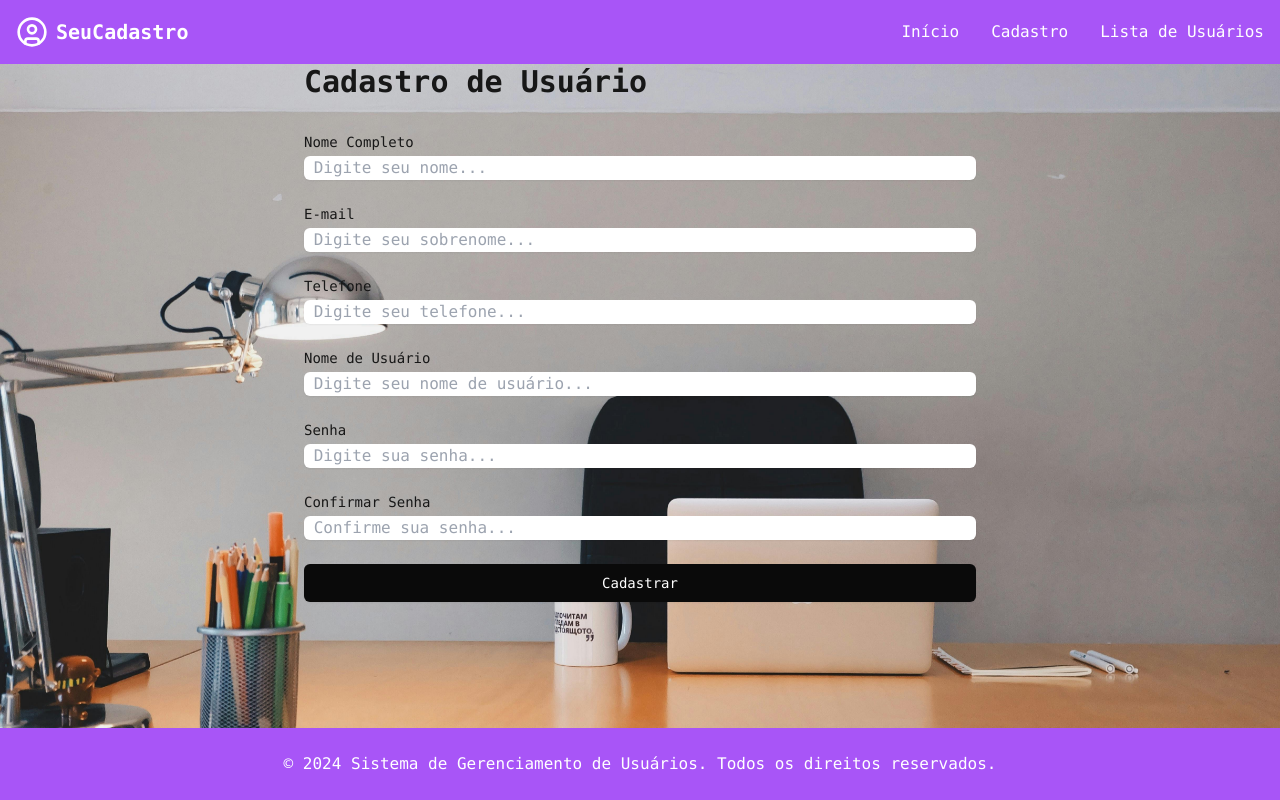
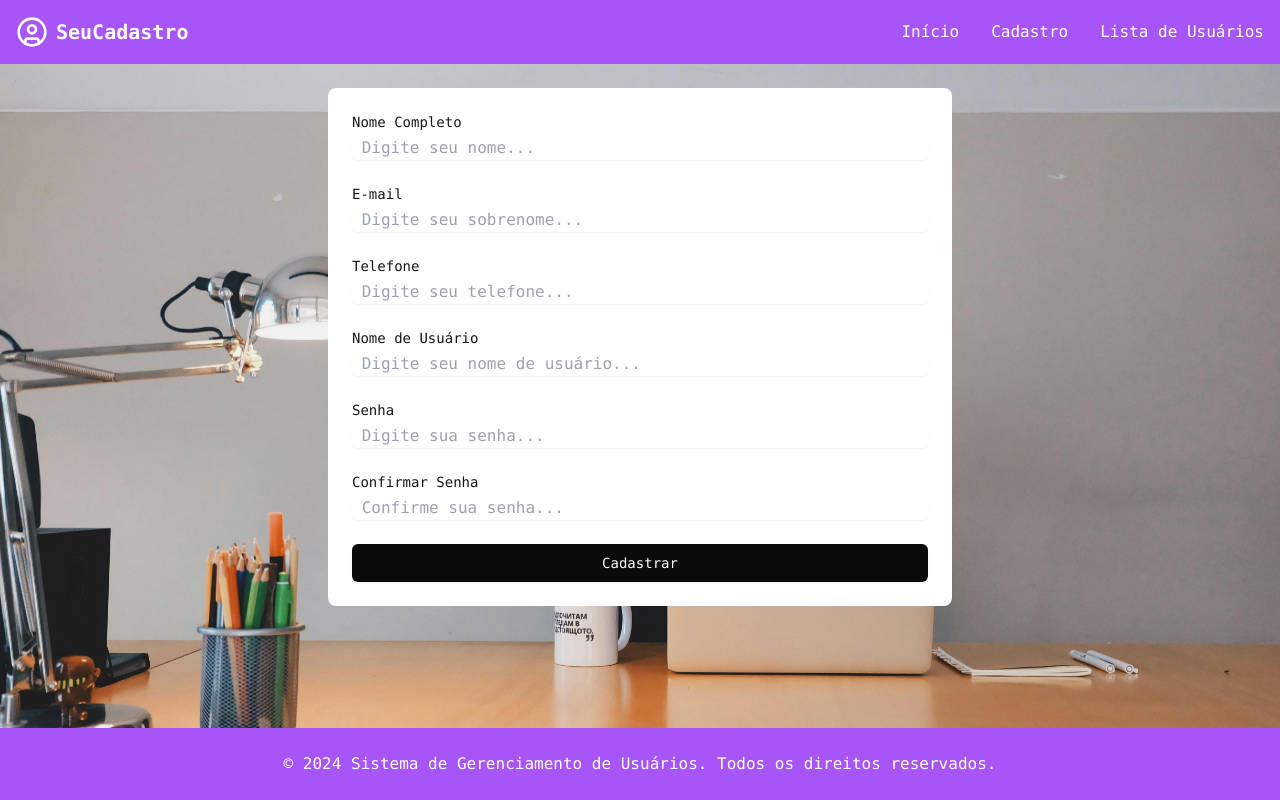
Before and after one commit to VtrMoura/Trabalho-de-Web, a React (Vite) app: page /register in a window 1280 px wide. Built offline with nearby package versions, Linux system fonts and the light colour scheme.

Commit message:
Refatorado cadastro

```diff
--- a/src/pages/UserRegister.tsx
+++ b/src/pages/UserRegister.tsx
@@ -38,9 +38,7 @@ const UserRegister = () => {
 
   return (
     <div className="max-w-2xl mx-auto">
-      <h2 className="text-3xl font-bold text-neutral-900 mb-8">Cadastro de Usuário</h2>
-
-      <form onSubmit={handleSubmit(onSubmit)} className="space-y-6 ">
+      <form onSubmit={handleSubmit(onSubmit)} className="space-y-6 bg-white rounded-lg p-6 m-6">
         <div>
           <label className="block text-sm font-medium text-neutral-900">Nome Completo</label>
           <input
```
